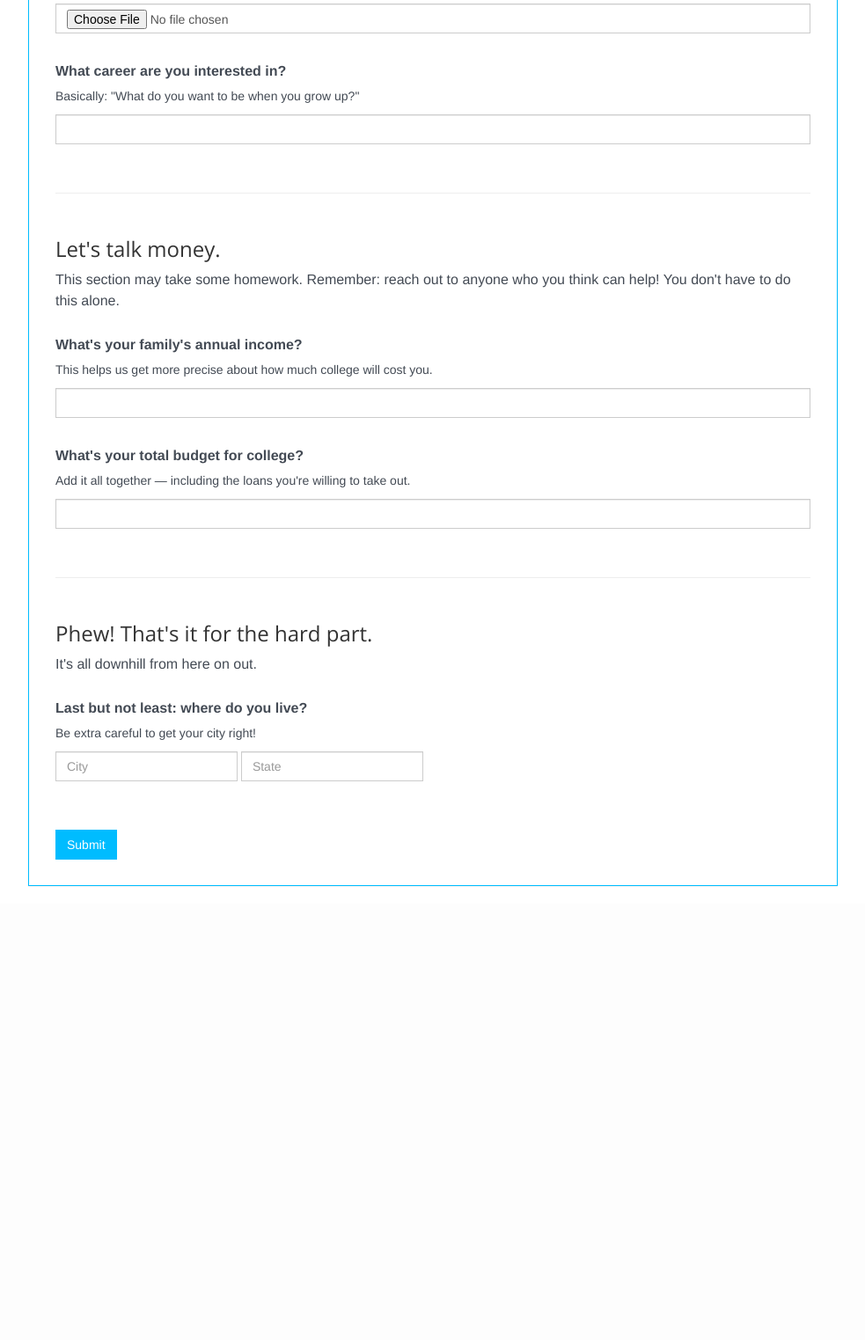
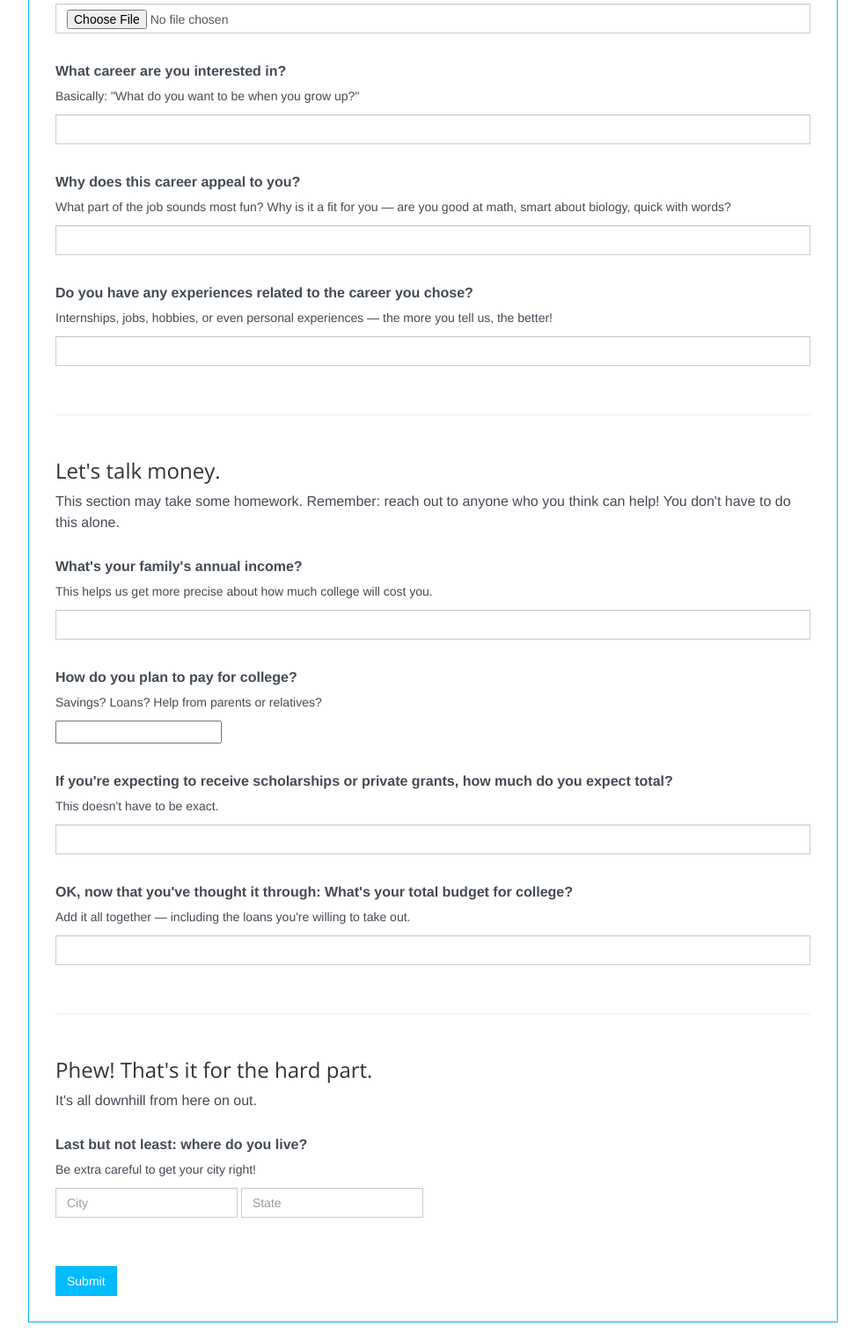
Before and after one commit to andrewschmidt/HiUni-Reports, a Python web app: template hiuni_reports/templates/questions.html in a window 1280 px wide. Shown: the part 647-2170 px from the top of the page at 88% size, without its empty margins (148-1131 px from the left). Before the commit the page ends 1654 px from the top, so only its background shows below. Run offline with Jinja, Linux system fonts and the light colour scheme; the template is opened without the code that fills it: most values are stand-ins (such as "Sample title", 1, 10 or a date in 2020); form fields are guessed from the names that the template uses; some libraries are stand-ins or nearby versions.

Commit message:
Added more questions to the questionnaire
They aren’t actually linked up to anything right now, but at least
they’re visible!

```diff
--- a/hiuni_reports/templates/questions.html
+++ b/hiuni_reports/templates/questions.html
@@ -62,6 +62,20 @@
 						</div>
 						<br>
 
+						<p style="font-size: 16px; line-height: 1"><b>Why does this career appeal to you?</b></p>
+						<p style="font-size: 14px; font-weight: 300; line-height: 1.5">What part of the job sounds most fun? Why is it a fit for you — are you good at math, smart about biology, quick with words?</p>
+						<div class="form-group">
+							{{ form.appeal(class="form-control") }}
+						</div>
+						<br>
+
+						<p style="font-size: 16px; line-height: 1"><b>Do you have any experiences related to the career you chose?</b></p>
+						<p style="font-size: 14px; font-weight: 300; line-height: 1.5">Internships, jobs, hobbies, or even personal experiences — the more you tell us, the better!</p>
+						<div class="form-group">
+							{{ form.experience(class="form-control") }}
+						</div>
+						<br>
+
 						<hr>
 						<br>
 
@@ -79,7 +93,21 @@
 						</div>
 						<br>
 
-						<p style="font-size: 16px; line-height: 1"><b>What's your total budget for college?</b></p>
+						<p style="font-size: 16px; line-height: 1"><b>How do you plan to pay for college?</b></p>
+						<p style="font-size: 14px; font-weight: 300; line-height: 1.5">Savings? Loans? Help from parents or relatives?</p>
+						<div class="form-group">
+							{{ form.payment() }}
+						</div>
+						<br>
+
+						<p style="font-size: 16px; line-height: 1"><b>If you're expecting to receive scholarships or private grants, how much do you expect total?</b></p>
+						<p style="font-size: 14px; font-weight: 300; line-height: 1.5">This doesn't have to be exact.</p>
+						<div class="form-group">
+							{{ form.scholarships(class="form-control") }}
+						</div>
+						<br>
+
+						<p style="font-size: 16px; line-height: 1"><b>OK, now that you've thought it through: What's your total budget for college?</b></p>
 						<p style="font-size: 14px; font-weight: 300; line-height: 1.5">Add it all together — including the loans you're willing to take out.</p>
 						<div class="form-group">
 							{{ form.budget(class="form-control") }}
```
Also changed, not shown: hiuni_reports/forms.py (+17 -1 lines).
